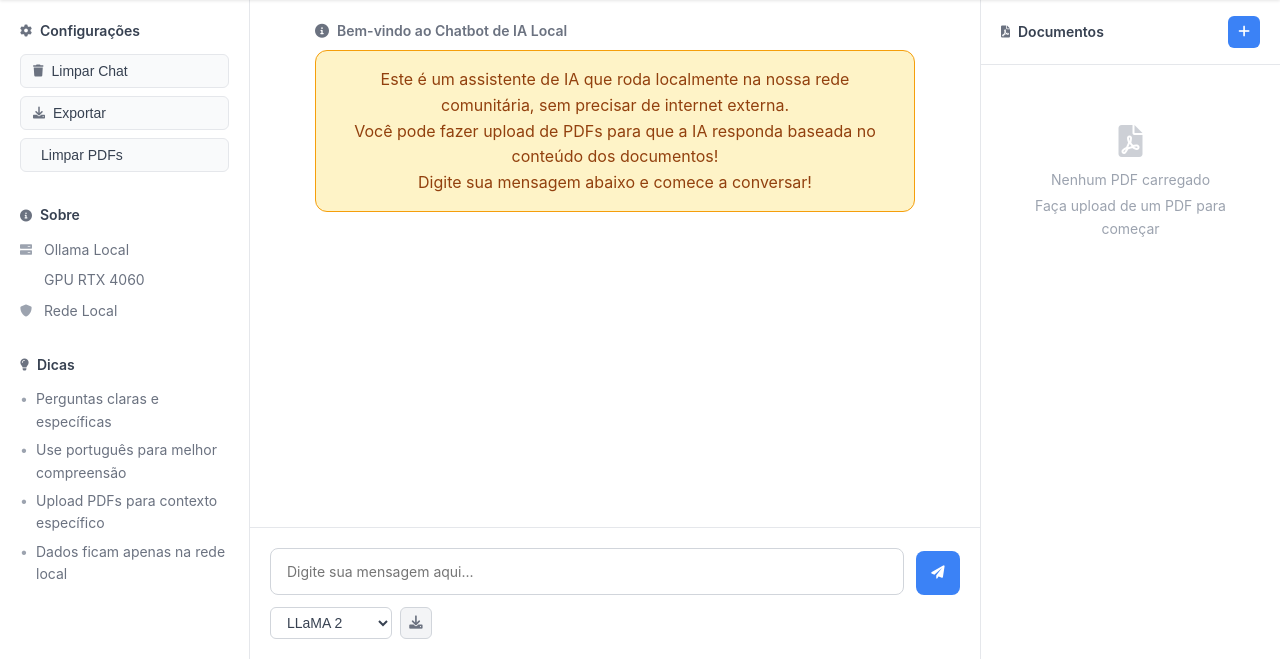
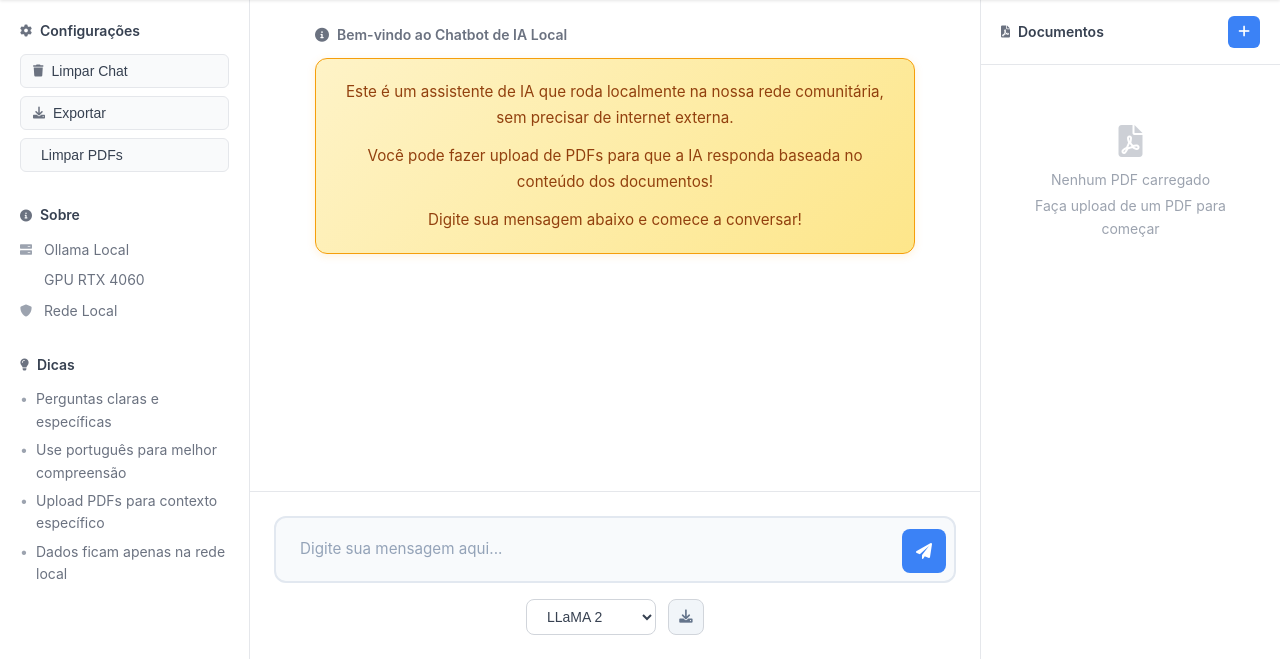
Before and after one commit to hiurequeiroz/GuiaServidorLocal, a Flask app: page / in a window 1280 px wide. Shown: the part 141-800 px from the top of the page. Run offline with Flask 3, Linux system fonts and the light colour scheme; data that the repository does not hold is empty.

Commit message:
feat: implementar Fase 2 - Melhorias na área do chat
- Bubbles modernas estilo ChatGPT com cores diferenciadas
- Input auto-expansível com melhor UX
- Rolagem automática para última mensagem
- Tipografia otimizada para melhor leitura
- Estrutura HTML melhorada com message-header e message-body
- Animações suaves e indicadores visuais

```diff
--- a/ia-local/static/css/style-new.css
+++ b/ia-local/static/css/style-new.css
@@ -213,14 +213,15 @@ body {
 
 .chat-messages {
     flex: 1;
-    padding: 20px;
+    padding: 24px;
     overflow-y: auto;
     background: #ffffff;
+    scroll-behavior: smooth;
 }
 
 .message {
-    margin-bottom: 24px;
-    animation: fadeIn 0.3s ease-in;
+    margin-bottom: 32px;
+    animation: fadeIn 0.4s ease-in;
 }
 
 .message-content {
@@ -232,7 +233,7 @@ body {
     display: flex;
     align-items: center;
     gap: 8px;
-    margin-bottom: 8px;
+    margin-bottom: 12px;
     font-size: 0.875rem;
     font-weight: 600;
     color: #6b7280;
@@ -241,9 +242,12 @@ body {
 .message-body {
     background: #f9fafb;
     border: 1px solid #e5e7eb;
-    border-radius: 12px;
-    padding: 16px;
-    line-height: 1.6;
+    border-radius: 16px;
+    padding: 20px;
+    line-height: 1.7;
+    font-size: 0.95rem;
+    color: #374151;
+    box-shadow: 0 1px 3px rgba(0, 0, 0, 0.05);
 }
 
 .message.user .message-content {
@@ -252,9 +256,11 @@ body {
 }
 
 .message.user .message-body {
-    background: #3b82f6;
+    background: linear-gradient(135deg, #3b82f6, #2563eb);
     color: #ffffff;
     border-color: #3b82f6;
+    border-bottom-right-radius: 6px;
+    box-shadow: 0 4px 12px rgba(59, 130, 246, 0.2);
 }
 
 .message.ai .message-content {
@@ -263,9 +269,11 @@ body {
 }
 
 .message.ai .message-body {
-    background: #f9fafb;
-    color: #374151;
-    border-color: #e5e7eb;
+    background: #f8fafc;
+    color: #1e293b;
+    border-color: #e2e8f0;
+    border-bottom-left-radius: 6px;
+    box-shadow: 0 2px 8px rgba(0, 0, 0, 0.05);
 }
 
 .message.system .message-content {
@@ -275,16 +283,44 @@ body {
 }
 
 .message.system .message-body {
-    background: #fef3c7;
+    background: linear-gradient(135deg, #fef3c7, #fde68a);
     color: #92400e;
     border-color: #f59e0b;
+    border-radius: 12px;
+    box-shadow: 0 2px 8px rgba(245, 158, 11, 0.15);
+}
+
+/* Melhorar tipografia das mensagens */
+.message-body p {
+    margin-bottom: 12px;
+}
+
+.message-body p:last-child {
+    margin-bottom: 0;
+}
+
+.message-body strong {
+    font-weight: 600;
+}
+
+.message-body code {
+    background: rgba(0, 0, 0, 0.1);
+    padding: 2px 6px;
+    border-radius: 4px;
+    font-family: 'Monaco', 'Menlo', 'Ubuntu Mono', monospace;
+    font-size: 0.9em;
+}
+
+.message.user .message-body code {
+    background: rgba(255, 255, 255, 0.2);
 }
 
 /* ===== ÁREA DE INPUT ===== */
 .chat-input-area {
     border-top: 1px solid #e5e7eb;
     background: #ffffff;
-    padding: 20px;
+    padding: 24px;
+    position: relative;
 }
 
 .input-wrapper {
@@ -295,28 +331,39 @@ body {
 .input-container {
     display: flex;
     gap: 12px;
-    margin-bottom: 12px;
+    margin-bottom: 16px;
     align-items: flex-end;
+    background: #f8fafc;
+    border: 2px solid #e2e8f0;
+    border-radius: 12px;
+    padding: 8px;
+    transition: border-color 0.2s ease, box-shadow 0.2s ease;
+}
+
+.input-container:focus-within {
+    border-color: #3b82f6;
+    box-shadow: 0 0 0 3px rgba(59, 130, 246, 0.1);
+    background: #ffffff;
 }
 
 #message-input {
     flex: 1;
     padding: 12px 16px;
-    border: 1px solid #d1d5db;
+    border: none;
     border-radius: 8px;
-    font-size: 0.875rem;
+    font-size: 0.95rem;
     font-family: inherit;
     resize: none;
     min-height: 44px;
     max-height: 120px;
     line-height: 1.5;
-    transition: border-color 0.2s ease;
+    background: transparent;
+    color: #1e293b;
+    outline: none;
 }
 
-#message-input:focus {
-    outline: none;
-    border-color: #3b82f6;
-    box-shadow: 0 0 0 3px rgba(59, 130, 246, 0.1);
+#message-input::placeholder {
+    color: #94a3b8;
 }
 
 .send-button {
@@ -330,41 +377,59 @@ body {
     display: flex;
     align-items: center;
     justify-content: center;
-    transition: background-color 0.2s ease;
+    transition: all 0.2s ease;
     flex-shrink: 0;
+    font-size: 1rem;
 }
 
 .send-button:hover {
     background: #2563eb;
+    transform: translateY(-1px);
+    box-shadow: 0 4px 12px rgba(59, 130, 246, 0.3);
+}
+
+.send-button:active {
+    transform: translateY(0);
 }
 
 .send-button:disabled {
     background: #9ca3af;
     cursor: not-allowed;
+    transform: none;
+    box-shadow: none;
 }
 
 .model-controls {
     display: flex;
     align-items: center;
-    gap: 8px;
+    gap: 12px;
+    justify-content: center;
 }
 
 .model-select {
-    padding: 6px 12px;
+    padding: 8px 16px;
     border: 1px solid #d1d5db;
-    border-radius: 6px;
+    border-radius: 8px;
     font-size: 0.875rem;
     background: #ffffff;
     color: #374151;
+    cursor: pointer;
+    transition: border-color 0.2s ease;
+}
+
+.model-select:focus {
+    outline: none;
+    border-color: #3b82f6;
+    box-shadow: 0 0 0 3px rgba(59, 130, 246, 0.1);
 }
 
 .download-btn {
-    width: 32px;
-    height: 32px;
-    background: #f3f4f6;
+    width: 36px;
+    height: 36px;
+    background: #f1f5f9;
     border: 1px solid #d1d5db;
-    border-radius: 6px;
-    color: #6b7280;
+    border-radius: 8px;
+    color: #64748b;
     cursor: pointer;
     display: flex;
     align-items: center;
@@ -373,8 +438,9 @@ body {
 }
 
 .download-btn:hover {
-    background: #e5e7eb;
+    background: #e2e8f0;
     color: #374151;
+    border-color: #94a3b8;
 }
 
 /* ===== PANEL DIREITO - PDFs ===== */
--- a/ia-local/static/js/chat.js
+++ b/ia-local/static/js/chat.js
@@ -61,8 +61,12 @@ class ChatbotUI {
 
         // Auto-resize do textarea
         this.messageInput.addEventListener('input', () => {
-            this.messageInput.style.height = 'auto';
-            this.messageInput.style.height = this.messageInput.scrollHeight + 'px';
+            this.autoResizeTextarea();
+        });
+
+        // Focus no textarea ao carregar
+        this.messageInput.addEventListener('focus', () => {
+            this.autoResizeTextarea();
         });
 
         // PDF upload
@@ -359,7 +363,7 @@ class ChatbotUI {
         // Adicionar mensagem do usuário
         this.addMessage(message, 'user');
         this.messageInput.value = '';
-        this.messageInput.style.height = 'auto';
+        this.autoResizeTextarea();
 
         // Mostrar loading
         this.showLoading();
@@ -398,19 +402,34 @@ class ChatbotUI {
         const contentDiv = document.createElement('div');
         contentDiv.className = 'message-content';
 
+        let headerIcon, headerText;
+
         if (type === 'ai') {
-            contentDiv.innerHTML = `<i class="fas fa-robot"></i> ${this.formatMessage(content)}`;
+            headerIcon = 'fas fa-robot';
+            headerText = 'Assistente IA';
         } else if (type === 'user') {
-            contentDiv.innerHTML = `<i class="fas fa-user"></i> ${this.formatMessage(content)}`;
+            headerIcon = 'fas fa-user';
+            headerText = 'Você';
         } else {
-            contentDiv.innerHTML = `<i class="fas fa-exclamation-triangle"></i> ${this.formatMessage(content)}`;
+            headerIcon = 'fas fa-info-circle';
+            headerText = 'Sistema';
         }
+
+        contentDiv.innerHTML = `
+            <div class="message-header">
+                <i class="${headerIcon}"></i>
+                <span>${headerText}</span>
+            </div>
+            <div class="message-body">
+                ${this.formatMessage(content)}
+            </div>
+        `;
 
         messageDiv.appendChild(contentDiv);
         this.chatMessages.appendChild(messageDiv);
 
-        // Scroll para a última mensagem
-        this.chatMessages.scrollTop = this.chatMessages.scrollHeight;
+        // Scroll para a última mensagem com animação suave
+        this.scrollToBottom();
     }
 
     formatMessage(message) {
@@ -499,6 +518,15 @@ class ChatbotUI {
     hideLoading() {
         this.loadingOverlay.classList.add('hidden');
     }
+
+    autoResizeTextarea() {
+        this.messageInput.style.height = 'auto';
+        this.messageInput.style.height = this.messageInput.scrollHeight + 'px';
+    }
+
+    scrollToBottom() {
+        this.chatMessages.scrollTop = this.chatMessages.scrollHeight;
+    }
 }
 
 // Inicializar chatbot quando a página carregar
```
